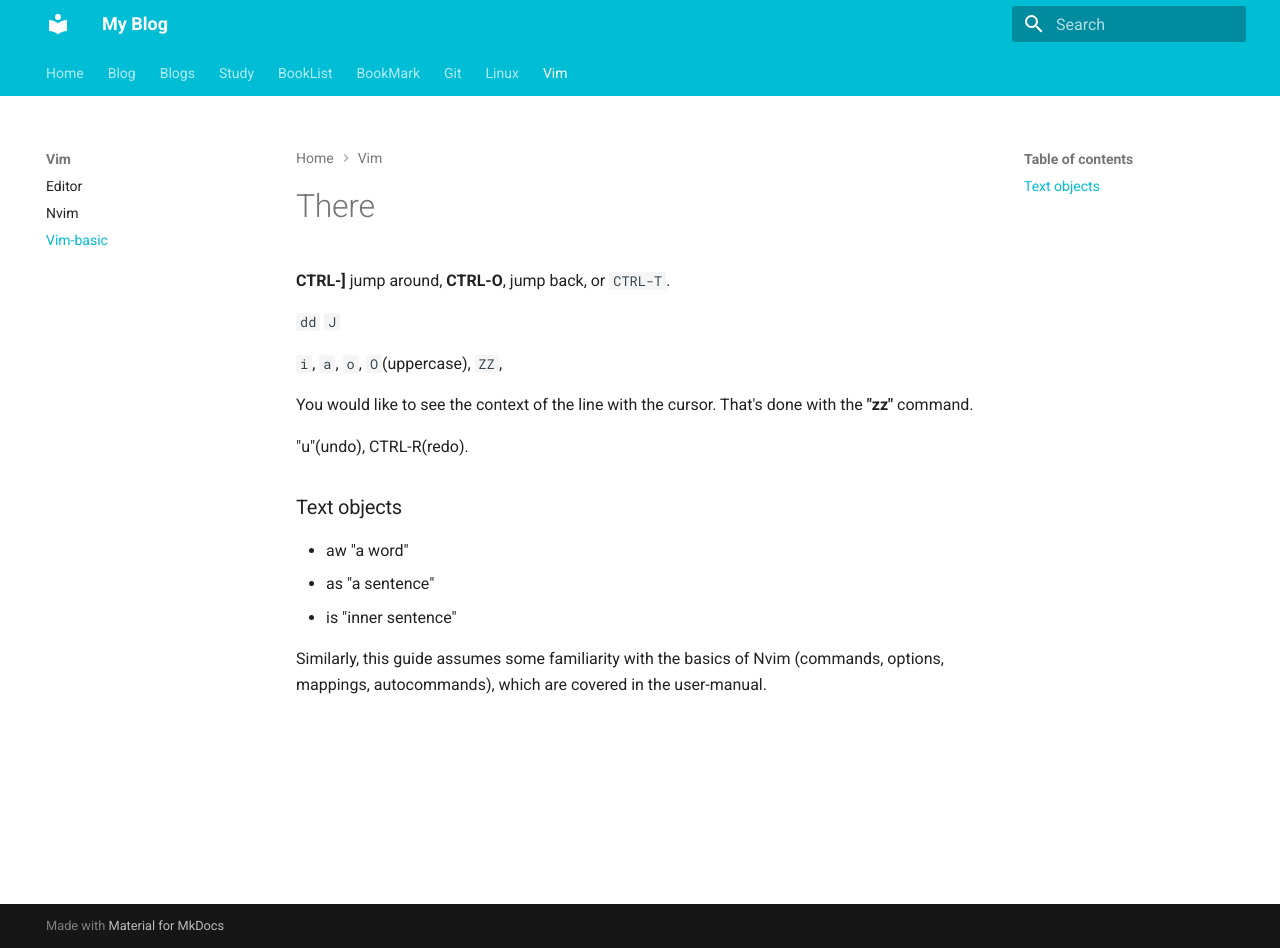
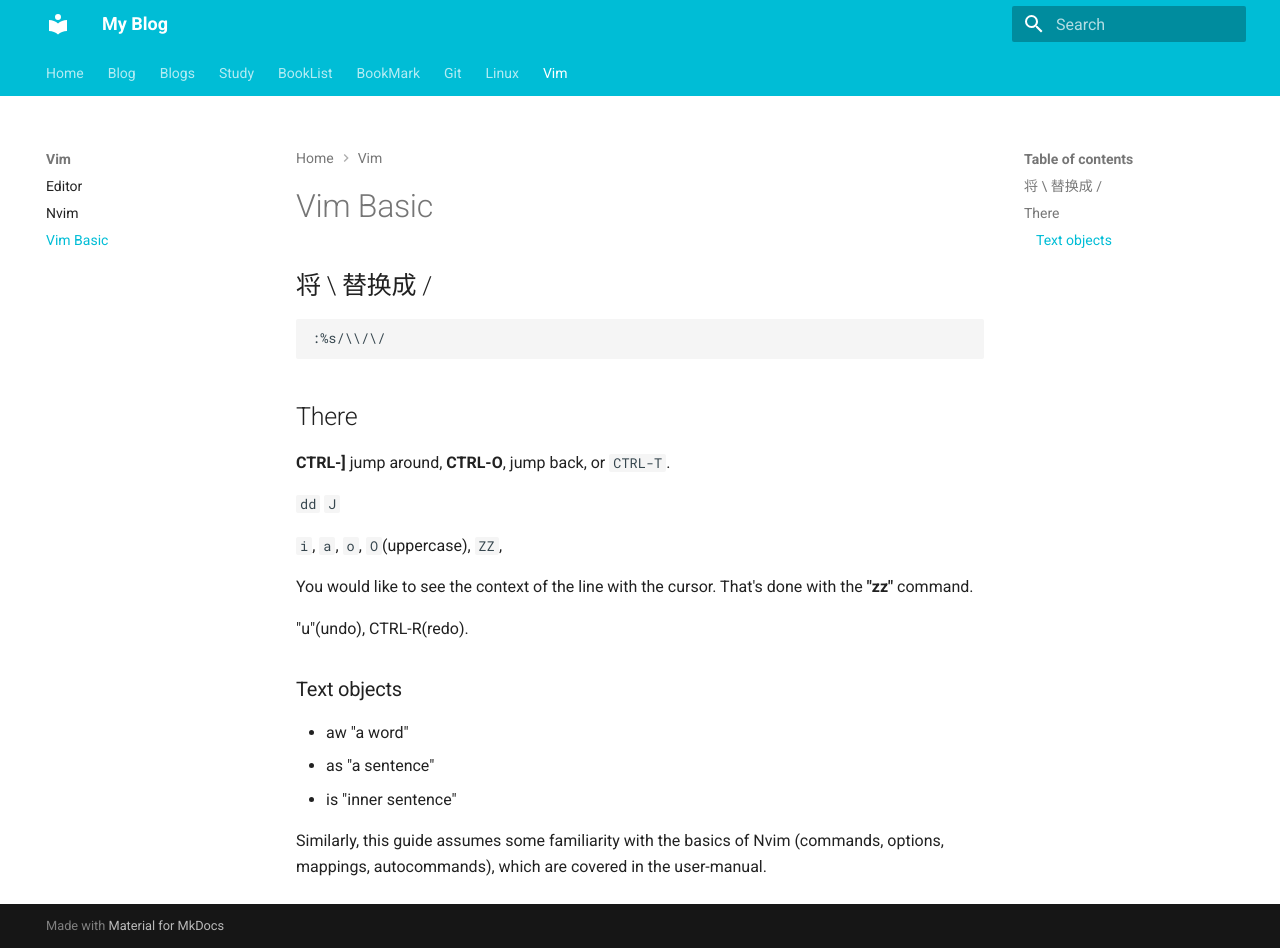
Before and after one commit to WGZ-W/wgz-w.github.io, an MkDocs documentation site: the page built from docs/Vim/vim-basic.md, in a window 1280 px wide and 948 px high. Built offline with MkDocs 1.6.1 and Material for MkDocs 9.7.7, drawn with Linux system fonts in a browser that asks for light colours.

Commit message:
Update docs/Vim/vim-basic.md

````diff
--- a/docs/Vim/vim-basic.md
+++ b/docs/Vim/vim-basic.md
@@ -1,12 +1,16 @@
 ---
-layout: post
-title: "Vim-basic"
+
+title: "Vim Basic"
 tag: vim
 ---
 
 
+## 将 \ 替换成 /
+```
+:%s/\\/\/
+```
 
-# There
+## There
 
 **CTRL-]** jump around, **CTRL-O**, jump back, or `CTRL-T`.
 
````
